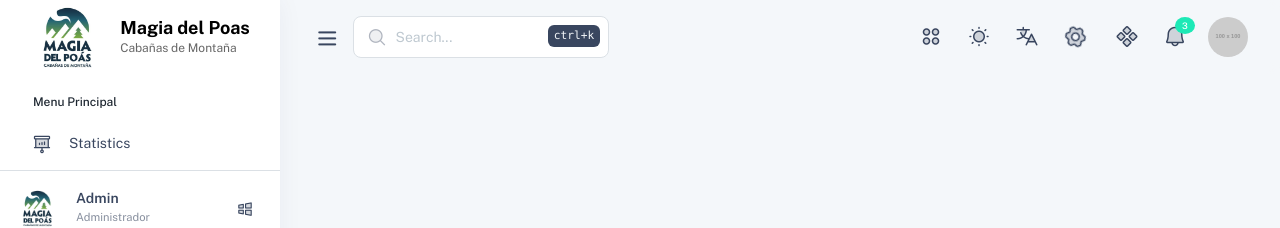
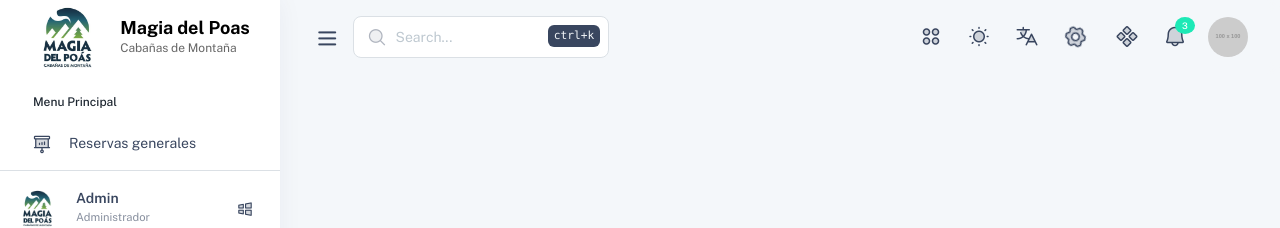
Before and after one commit to magiadelpoas/Administrador, a React (Vite) app: page / in a window 1280 px wide. Shown: the top 228 px of the page. Built offline with nearby package versions, Linux system fonts and the light colour scheme; no server answers; sample sign-in values are in the browser's storage.

Commit message:
Update NavBar component to use React Router for navigation and localize menu item text
- Replaced anchor tag with Link component for routing to the reservas list.
- Updated menu item text from "Statistics" to "Reservas generales" for better clarity.

```diff
--- a/src/Sistema/components/NavBar.jsx
+++ b/src/Sistema/components/NavBar.jsx
@@ -1,4 +1,5 @@
 import React, { useState, useEffect } from "react";
+import { Link } from "react-router-dom";
 
 export const NavBar = () => {
   const [adminData, setAdminData] = useState({
@@ -86,14 +87,14 @@
                 <i className="ph-duotone ph-gauge"></i>
               </li>
               <li className="pc-item">
-                <a href="../widget/w_statistics.html" className="pc-link">
+                <Link to="/reservas/listar" className="pc-link">
                   <span className="pc-micon">
                     <i className="ph-duotone ph-projector-screen-chart"></i>
                   </span>
                   <span className="pc-mtext" data-i18n="Statistics">
-                    Statistics
+                    Reservas generales
                   </span>
-                </a>
+                </Link>
               </li>
             </ul>
 
```
